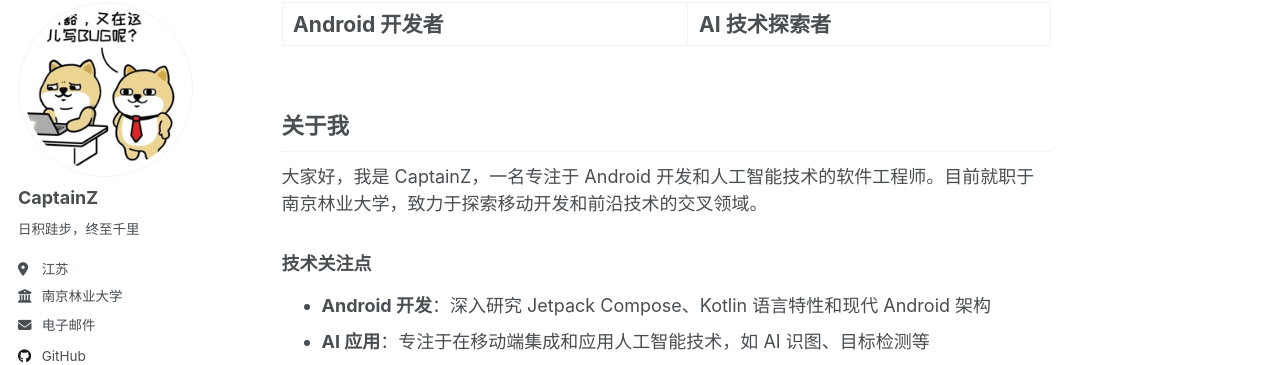
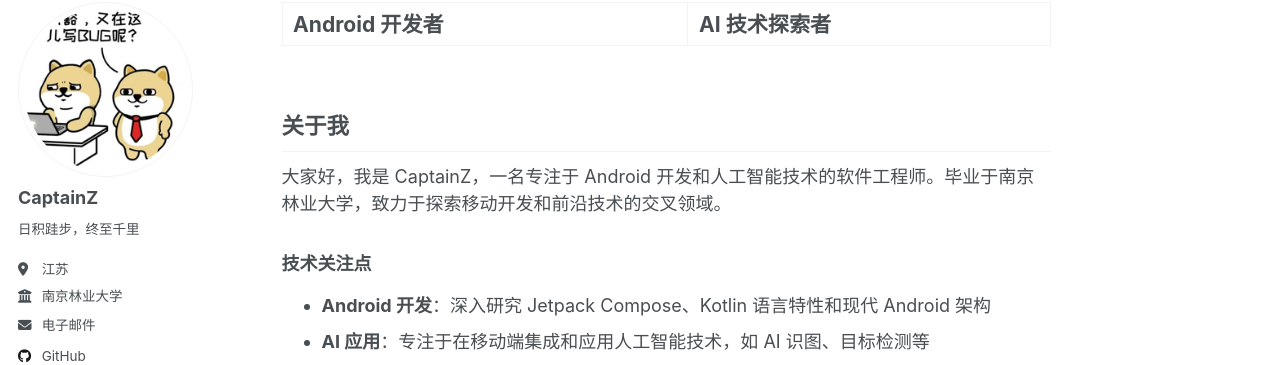
Before and after one commit to jelychow/jelychow.github.io, a Jekyll site: the page built from _pages/about.md, in a window 1280 px wide and 900 px high. Shown: the part 104-469 px from the top of the window. Built offline with Jekyll 4.4.1, drawn with Linux system fonts in a browser that asks for light colours.

Commit message:
feat: update configs

```diff
--- a/_pages/about.md
+++ b/_pages/about.md
@@ -9,7 +9,7 @@ redirect_from:
 
 ## 关于我
 
-大家好，我是 CaptainZ，一名专注于 Android 开发和人工智能技术的软件工程师。目前就职于南京林业大学，致力于探索移动开发和前沿技术的交叉领域。
+大家好，我是 CaptainZ，一名专注于 Android 开发和人工智能技术的软件工程师。毕业于南京林业大学，致力于探索移动开发和前沿技术的交叉领域。
 
 ### 技术关注点
 
```
